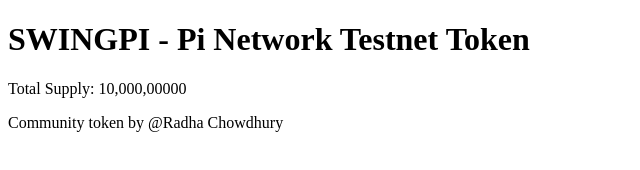
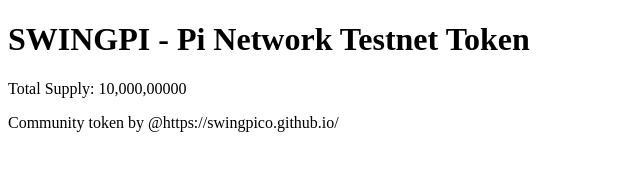
Before and after one commit to SAIPIS/swingpico.github.io, a plain HTML site: page index.html in a window 1280 px wide. Shown: the full height of the page, 0-640 px from the left. Drawn offline with Linux system fonts and the light colour scheme.

Commit message:
Update community token attribution link

```diff
--- a/index.html
+++ b/index.html
@@ -7,6 +7,6 @@
 <body>
   <h1>SWINGPI - Pi Network Testnet Token</h1>
   <p>Total Supply: 10,000,00000</p>
-  <p>Community token by @Radha Chowdhury</p>
+  <p>Community token by @https://swingpico.github.io/</p>
 </body>
 </html>
```
